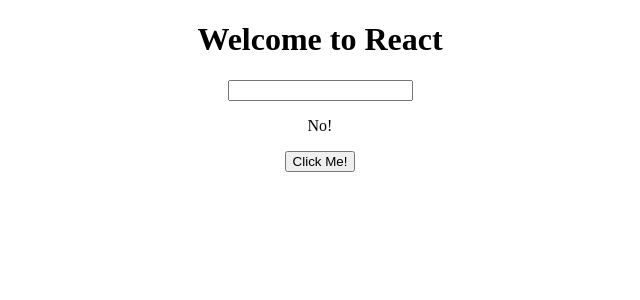
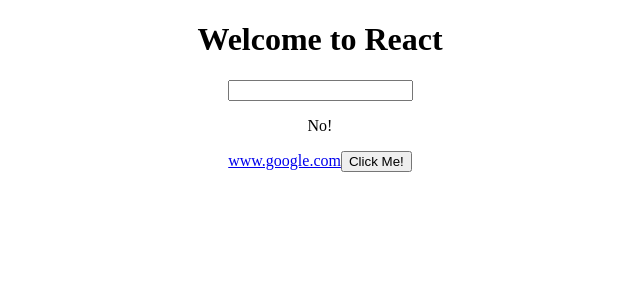
Before and after one commit to pesto-students/batch-9-exercises, a React (Create React App) app in the folder test-basics/: page / in a window 1280 px wide. Shown: the top 300 px of the page, without its empty margins (320-960 px from the left). Built offline with nearby package versions, Linux system fonts and the light colour scheme; the HTML template or start-up script is replaced by a standard one.

Commit message:
solve: test basics

```diff
--- a/test-basics/src/App.js
+++ b/test-basics/src/App.js
@@ -9,7 +9,7 @@ class App extends Component {
     input: '',
     mainColor: 'blue',
     paragraphText: 'No!',
-    h2Text: ''
+    h2Text: '',
   }
 
   handleClick() {
@@ -21,15 +21,19 @@ class App extends Component {
     const { value } = event.currentTarget;
     this.setState({ h2Text: value });
   }
+
+  handleStrings = (mayBeString) => {
+    return Boolean(typeof mayBeString === 'string' && mayBeString.length);
+  }
   render() {
     return (
       <div className="App">
         <h1>Welcome to React</h1>
         <h2>{this.state.h2Text}</h2>
         <div className={this.state.mainColor}></div>
-        <input onChange={(e) => this.handleChange(e)}></input>
+        <input onChange={(e) => this.handleChange(e)} />
         <p className="button-state">{this.state.paragraphText}</p>
-        <Link hide={false} address="www.google.com"></Link>
+        <Link hide={false} address="www.google.com" />
         <button onClick={this.handleClick.bind(this)}>Click Me!</button>
       </div>
     );
@@ -37,18 +41,12 @@ class App extends Component {
 }
 
 export class Link extends Component {
-  constructor(props) {
-    super(props);
-  }
   render() {
-    if(this.props.display === false){
+    const { address, hide } = this.props;
+    if (hide) {
       return null;
     }
-
-
-    return (
-      <a style={{ display: 'block' }} href={this.props.address}></a>
-    );
+    return <a href={address}>{address}</a>;
   }
 }
 
```
Also changed, not shown: 1 other file (tests, documents, lock files or other folders).
